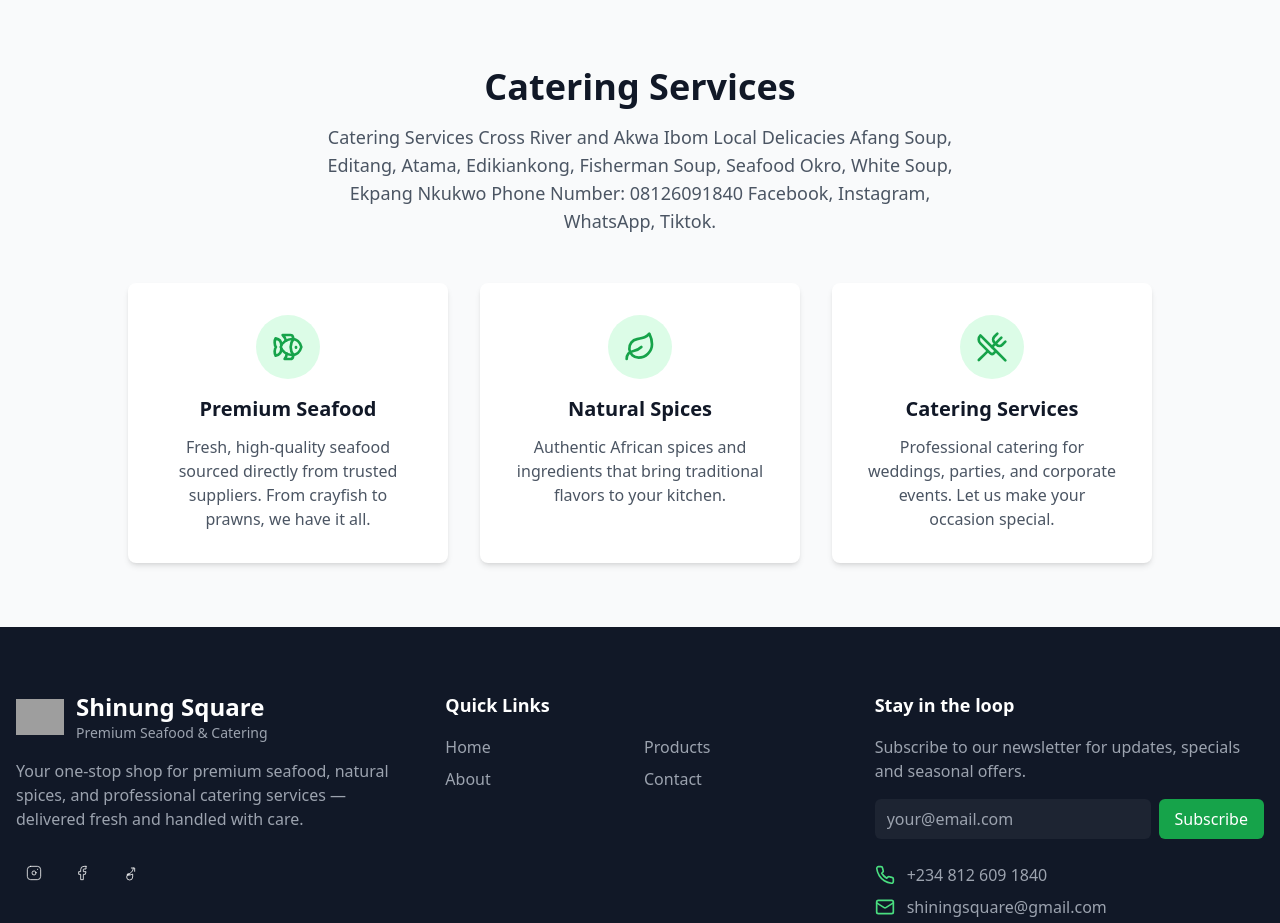
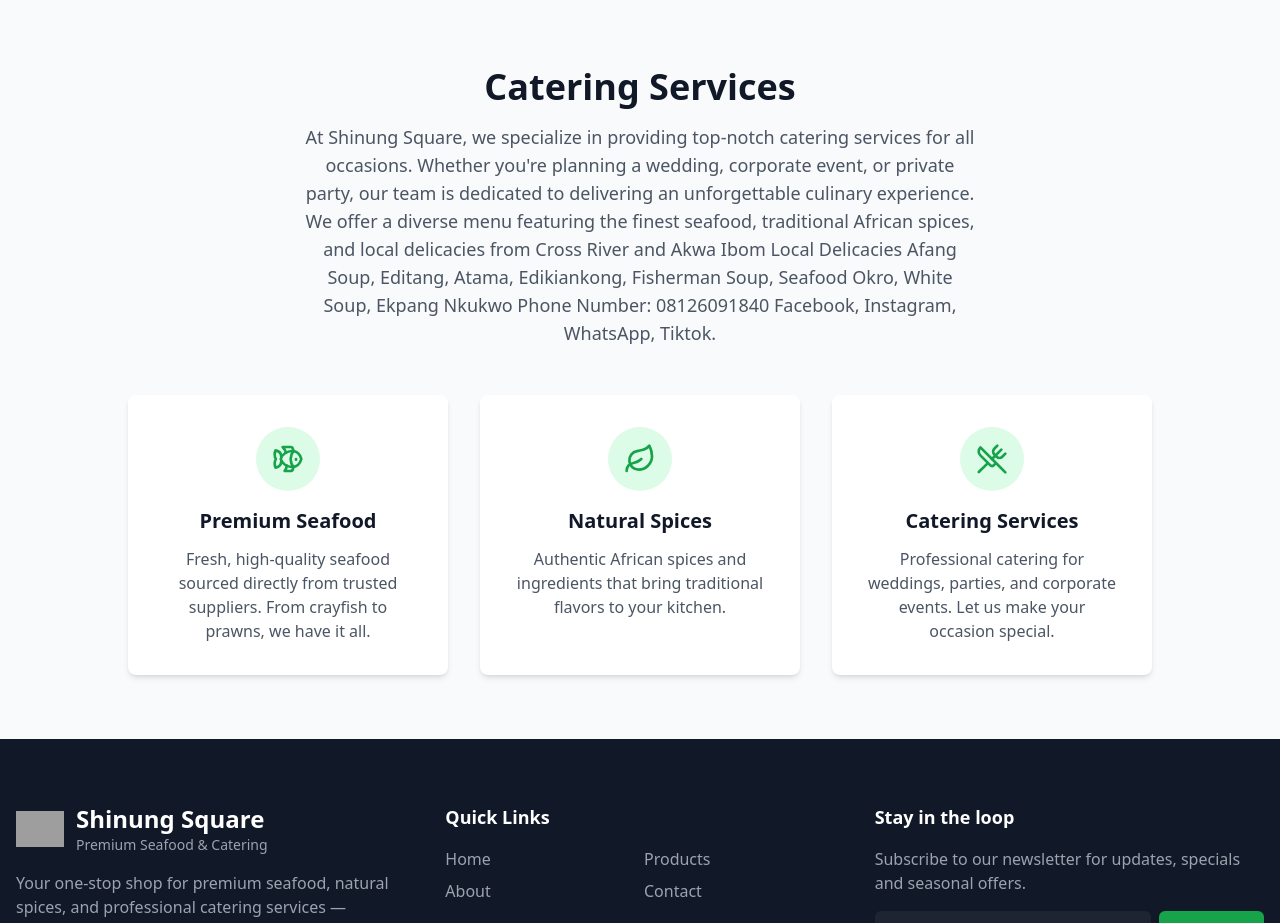
Before and after one commit to TrapoC/seafood-project-main-store, a React (Vite) app: page / in a window 1280 px wide. Shown: the part 2320-3243 px from the top of the page. Built offline with nearby package versions, Linux system fonts and the light colour scheme; no server answers; the database is empty; grey boxes are pictures that could not be loaded.

Commit message:
feat: enhance About component with detailed catering services description

```diff
--- a/src/components/About.tsx
+++ b/src/components/About.tsx
@@ -7,7 +7,7 @@
         <div className="text-center mb-12">
           <h2 className="text-3xl md:text-4xl font-bold text-gray-900 mb-4">Catering Services</h2>
           <p className="text-lg text-gray-600 max-w-2xl mx-auto">
-            Catering Services
+            At Shinung Square, we specialize in providing top-notch catering services for all occasions. Whether you're planning a wedding, corporate event, or private party, our team is dedicated to delivering an unforgettable culinary experience. We offer a diverse menu featuring the finest seafood, traditional African spices, and local delicacies from
 
 Cross River and Akwa Ibom Local Delicacies
 Afang Soup, Editang, Atama, Edikiankong, Fisherman Soup, Seafood Okro, White Soup, Ekpang Nkukwo
```
